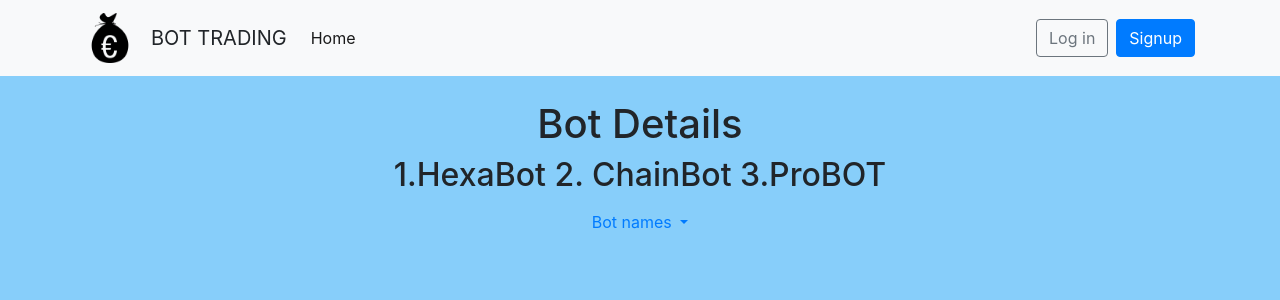
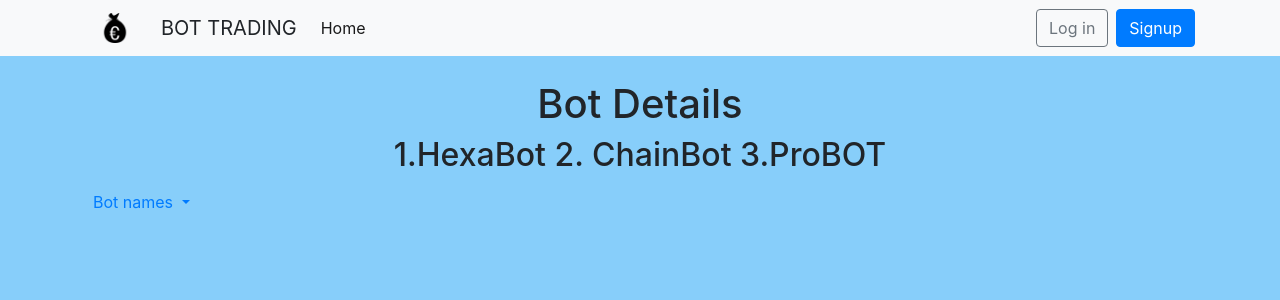
Before and after one commit to saikiran1111/django_site, a Django app: page /bot/ in a window 1280 px wide. Shown: the top 300 px of the page. Run offline with Django 3.2, Linux system fonts and the light colour scheme; some libraries are stand-ins or nearby versions.

Commit message:
Update base.html

```diff
--- a/mysite/templates/base.html
+++ b/mysite/templates/base.html
@@ -2,10 +2,11 @@
 <!doctype html>
 <html lang="en">
   <head>
+    <link rel="stylesheet" href="https://maxcdn.bootstrapcdn.com/bootstrap/4.0.0/css/bootstrap.min.css" integrity="sha384-Gn5384xqQ1aoWXA+058RXPxPg6fy4IWvTNh0E263XmFcJlSAwiGgFAW/dAiS6JXm" crossorigin="anonymous">
 	<meta charset="utf-8">
-    <meta name="viewport" content="width=device-width, initial-scale=1, shrink-to-fit=no">
-    <link rel="stylesheet" href="https://maxcdn.bootstrapcdn.com/bootstrap/4.0.0/css/bootstrap.min.css" integrity="sha384-Gn5384xqQ1aoWXA+058RXPxPg6fy4IWvTNh0E263XmFcJlSAwiGgFAW/dAiS6JXm" crossorigin="anonymous">
-	<title>{% block title %}My Site{% endblock %}</title>
+    <meta name="viewport" content="width=device-width, initial-scale=1.0, shrink-to-fit=no">
+
+	{% block head %}<title>My Site</title> {% endblock %}
 	<style type="text/css">
 		.asteriskfield{
 			display:none;
@@ -20,6 +21,14 @@
 		body{
 			background-color: #87cefa
 		}
+		img {
+			 margin-left: auto;
+  			margin-right: auto;
+			  width: auto ;
+			  display: block;
+			  max-width: 50% ;
+			  height: auto ;
+}
 
 	</style>
   </head>
@@ -29,7 +38,9 @@
 
 
 		<div class="container">
-	  <a class="navbar-brand" href="{% url 'home' %}"><img src="static/image/icon.png" width ="50" height="50" align="left"></a>
+				  <a class="navbar-brand" href="#">
+    				<img src="static/image/icon.png" alt="Logo" style="width:60px;">
+ 					 </a>
 				  <a class="navbar-brand" >BOT TRADING</a>
 				  <button class="navbar-toggler" type="button" data-toggle="collapse" data-target="#navbarSupportedContent" aria-controls="navbarSupportedContent" aria-expanded="false" aria-label="Toggle navigation">
 				    <span class="navbar-toggler-icon"></span>
@@ -40,15 +51,7 @@
 			      		<li class="nav-item active">
 			        		<a class="nav-link" href="{% url 'home' %}">Home </a>
 			      		</li>
-
-
-
-    </ul>
-
 			   			 {% if user.is_authenticated %}
-	    <div class="collapse navbar-collapse" id="navbarSupportedContent">
-	  	<ul class="navbar-nav mr-auto">
-      	<ul class="navbar-nav">
 			   			 	<li class="nav-item dropdown">
 						        <a class="nav-link dropdown-toggle" href="#" id="navbarDropdown" role="button" data-toggle="dropdown" aria-haspopup="true" aria-expanded="false">
 						          Bot Types
@@ -60,8 +63,8 @@
 						          <a class="dropdown-item" href="{% url 'chain' %}">Chain Bot</a>
 								  <div class="dropdown-divider"></div>
 						          <a class="dropdown-item" href="{% url 'pro' %}">Pro Bot</a>
-
 						    	</div>
+						    </li>
 						    <li class="nav-item dropdown">
 						        <a class="nav-link dropdown-toggle" href="#" id="navbarDropdown" role="button" data-toggle="dropdown" aria-haspopup="true" aria-expanded="false">
 						          Trasactions
@@ -75,14 +78,17 @@
 
 
 						        </div>
+						     </li>
 					      	<li class="nav-item active">
 					        	<a class="nav-link" href="{% url 'trade' %}">Trading </a>
+					    	</li>
 					        <li class="nav-item active">
 					        	<a class="nav-link" href="{% url 'dw' %}">Trade </a>
 					      	</li>
-      	</li>
+
 				      </ul>
-  </div>
+
+			</ul>
 
 					    	<ul class="navbar-nav">
 						      <li class="nav-item dropdown">
@@ -96,22 +102,30 @@
 						          <div class="dropdown-divider"></div>
 						          <a class="dropdown-item" href="{% url 'logout' %}">Logout</a>
 						        </div>
+						      </li>
 					    </ul>
+
 				{% else %}
+							</ul>
 						    <form class="form-inline my-2 my-lg-0">
 						    	<a href="{% url 'login' %}" class="btn btn-outline-secondary">Log in</a>
 						    	<a href="{% url 'signup' %}" class="btn btn-primary ml-2">Signup</a>
 						    </form>
 				{% endif %}
 			  </div>
+			</div>
+		</div>
 	</nav>
-	</div>
+	<nav class="navbar-expand-sm">
   	<div class="container">
+
+
 
 		{% block content %}
 
 		{% endblock %}
 	</div>
+</nav>
     <script src="https://code.jquery.com/jquery-3.2.1.slim.min.js" integrity="sha384-KJ3o2DKtIkvYIK3UENzmM7KCkRr/rE9/Qpg6aAZGJwFDMVNA/GpGFF93hXpG5KkN" crossorigin="anonymous"></script>
     <script src="https://cdnjs.cloudflare.com/ajax/libs/popper.js/1.12.9/umd/popper.min.js" integrity="sha384-ApNbgh9B+Y1QKtv3Rn7W3mgPxhU9K/ScQsAP7hUibX39j7fakFPskvXusvfa0b4Q" crossorigin="anonymous"></script>
     <script src="https://maxcdn.bootstrapcdn.com/bootstrap/4.0.0/js/bootstrap.min.js" integrity="sha384-JZR6Spejh4U02d8jOt6vLEHfe/JQGiRRSQQxSfFWpi1MquVdAyjUar5+76PVCmYl" crossorigin="anonymous"></script>
```
Lines whose indentation alone changed are shown as unchanged.
